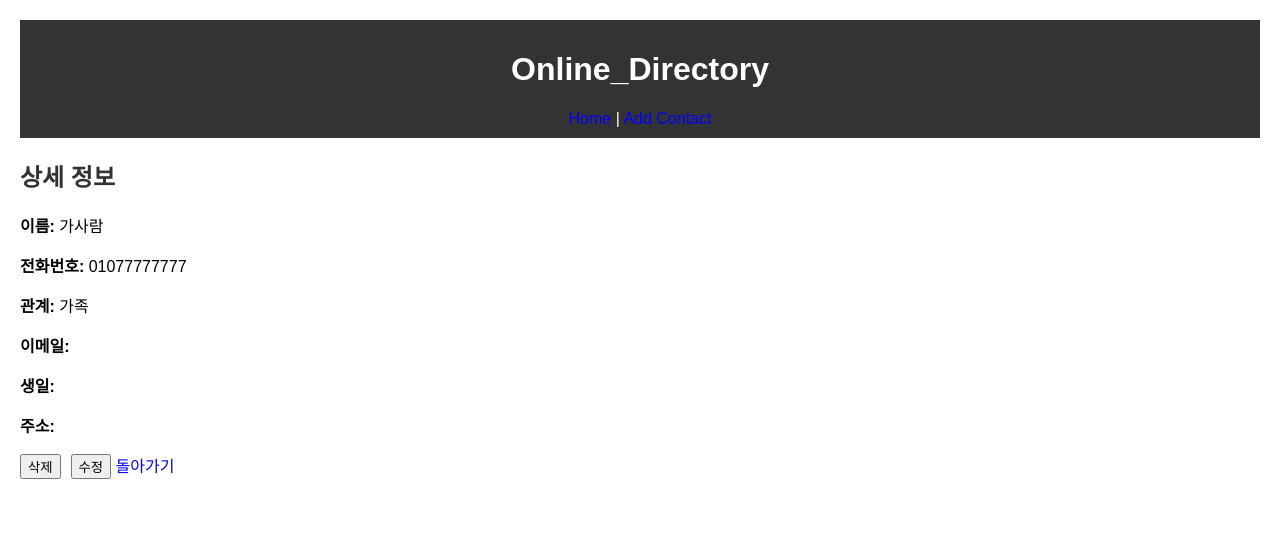
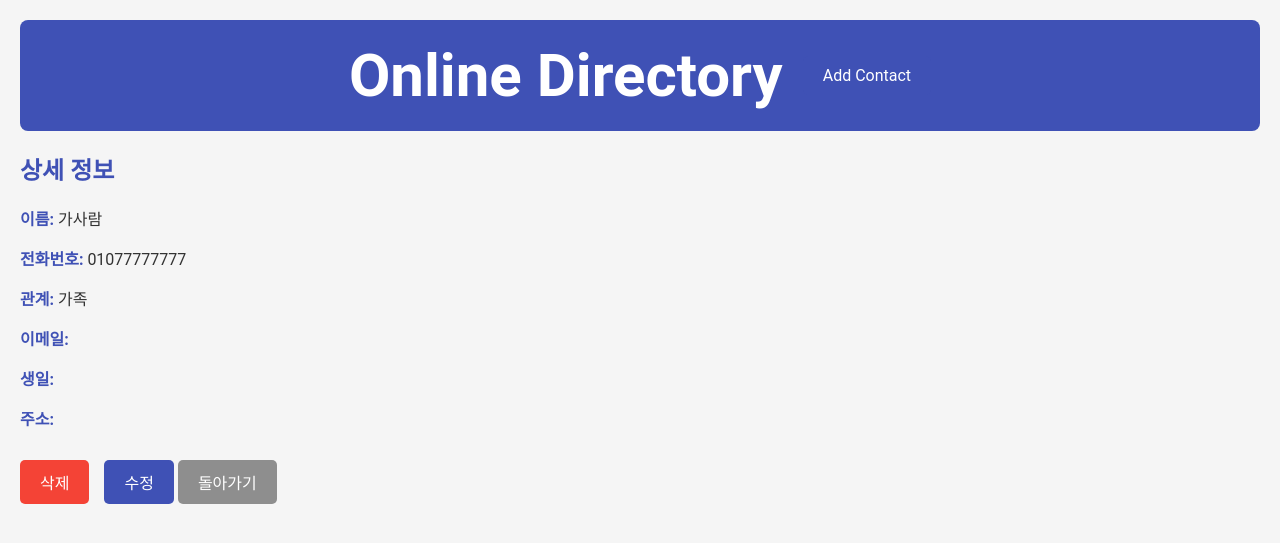
Before and after one commit to DaveLEE777/online_directory, a Flask app: page /contact/1 in a window 1280 px wide. Shown: the top 543 px of the page. Run offline with Flask 3, Linux system fonts and the light colour scheme.

Commit message:
style: improve design and layout

```diff
--- a/static/style.css
+++ b/static/style.css
@@ -1,40 +1,55 @@
+/* Material Design 스타일 적용 */
 body {
-    font-family: Arial, sans-serif;
+    font-family: 'Roboto', sans-serif;
+    background-color: #f5f5f5;
     margin: 0;
     padding: 20px;
 }
 
 header {
-    background-color: #333;
-    color: #fff;
-    padding: 10px;
-    text-align: center;
+    background-color: #3f51b5;
+    color: white;
+    padding: 20px;
+    display: flex;
+    justify-content: center;
+    align-items: center;
+    position: relative;
+    border-radius: 8px;
 }
 
-a {
-    color: #00f;
+.home-btn {
+    font-size: 30px;
+    font-weight: bold;
+    cursor: pointer;
+    margin-right: 20px;
     text-decoration: none;
 }
 
-a:hover {
-    text-decoration: underline;
+h1.home-btn:hover {
+    color: #c5cae9;
 }
 
-h2 {
-    color: #333;
+/* Navigation links */
+.nav-links {
+    display: flex;
+    gap: 20px;
 }
 
-form label {
-    display: inline-block;
-    width: 100px;
-    margin-top: 10px;
+.nav-links .btn {
+    font-size: 16px;
+    padding: 10px 20px;
+    border-radius: 5px;
+    text-decoration: none;
+    background-color: #3f51b5;
+    color: white;
+    transition: background-color 0.3s;
 }
 
-form input {
-    padding: 5px;
-    margin-bottom: 10px;
+.nav-links .btn:hover {
+    background-color: #303f9f;
 }
 
+/* 추가페이지와 수정페이지 이미지 관련 */
 .input-group {
     display: flex;
     align-items: center;
@@ -42,17 +57,115 @@ form input {
 }
 
 .input-group input {
-
-
     font-size: 16px;
     border: 1px solid #ccc;
     border-radius: 5px;
+    padding: 10px;
+    width: 100%; /* 입력란이 부모 요소에 맞게 채워지도록 설정 */
 }
 
 .input-group img {
     width: 40px;         /* 이미지 크기 조정 */
     height: 40px;
     margin-left: 10px;    /* 이미지와 입력 필드 사이의 간격 */
+    object-fit: cover;    /* 이미지가 잘리거나 왜곡되지 않도록 조정 */
+}
 
-    transform: translateY(-7px);
+/* 리스트 스타일 */
+ul {
+    list-style-type: none;
+    padding: 0;
 }
+
+ul li {
+    padding: 10px;
+    background-color: white;
+    border: 1px solid #ddd;
+    margin-bottom: 5px;
+    border-radius: 4px;
+}
+
+ul li a {
+    text-decoration: none;
+    color: #333;
+}
+
+ul li a:hover {
+    text-decoration: underline;
+}
+
+/* 상세 정보 관련 */
+h2 {
+    font-size: 24px;
+    color: #3f51b5;
+    margin-bottom: 20px;
+}
+
+.contact-info p {
+    font-size: 16px;
+    color: #333;
+    margin-bottom: 10px;
+}
+
+.contact-info strong {
+    color: #3f51b5;
+}
+
+/* 버튼 그룹 스타일 */
+.button-group {
+    display: inline-flex;
+    gap: 15px;
+    margin-top: 20px;
+}
+
+.btn {
+    font-size: 16px;
+    padding: 10px 20px;
+    border-radius: 5px;
+    cursor: pointer;
+    border: none;
+    transition: background-color 0.3s ease;
+}
+
+.btn:hover {
+    background-color: #303f9f;
+}
+
+/* 수정 버튼 */
+.btn-primary {
+    background-color: #3f51b5;
+    color: white;
+}
+
+/* 삭제 버튼 */
+.btn-danger {
+    background-color: #f44336;
+    color: white;
+}
+
+/* 돌아가기 버튼 */
+.btn-back {
+    display: inline-block;
+    margin-top: 20px;
+    padding: 10px 20px;
+    background-color: #8e8e8e;
+    color: white;
+    border-radius: 5px;
+    text-decoration: none;
+    text-align: center;
+}
+
+.btn-back:hover {
+    background-color: #757575;
+}
+
+/* home-btn 클래스에 대한 스타일 */
+.home-btn {
+    text-decoration: none;  /* 링크의 기본 밑줄 제거 */
+    color: inherit;         /* 부모 요소의 색상 상속 */
+}
+
+.home-btn h1 {
+    color: white;  /* 텍스트 색상 설정 */
+    margin: 0;     /* 여백 제거 */
+}
--- a/templates/base.html
+++ b/templates/base.html
@@ -8,8 +8,14 @@
 </head>
 <body>
     <header>
-        <h1>Online_Directory</h1>
-        <a href="{{ url_for('index') }}">Home</a> | <a href="{{ url_for('add_contact') }}">Add Contact</a>
+        <!-- Online Directory를 클릭하면 홈으로 이동하도록 a 태그로 감싸기 -->
+        <a href="{{ url_for('index') }}" class="home-btn">
+            <h1>Online Directory</h1>
+        </a>
+
+        <div class="nav-links">
+            <a href="{{ url_for('add_contact') }}" class="btn">Add Contact</a>
+        </div>
     </header>
     <main>
         {% block content %}{% endblock %}
--- a/templates/detail.html
+++ b/templates/detail.html
@@ -2,26 +2,26 @@
 
 {% block content %}
 <h2>상세 정보</h2>
+<div class="contact-info">
     <p><strong>이름:</strong> {{ contact.name }}</p>
     <p><strong>전화번호:</strong> {{ contact.phone }}</p>
     <p><strong>관계:</strong> {{ contact.relation }}</p>
     <p><strong>이메일:</strong> {{ contact.email }}</p>
     <p><strong>생일:</strong> {{ contact.birthday }}</p>
     <p><strong>주소:</strong> {{ contact.address }}</p>
+</div>
 
-<div style="display: inline-flex; gap:10px">
+<div class="button-group">
     <!-- 삭제 버튼 -->
-
-
     <form action="{{ url_for('delete_contact', id=contact.id) }}" method="post">
-        <button type="submit" onclick="return confirm('정말 삭제하시겠습니까?');">삭제</button>
+        <button type="submit" class="btn btn-danger" onclick="return confirm('정말 삭제하시겠습니까?');">삭제</button>
     </form>
 
     <!-- 수정 버튼 -->
     <a href="{{ url_for('edit_contact', id=contact.id)}}">
-        <button type="button">수정</button>
+        <button type="button" class="btn btn-primary">수정</button>
     </a>
 </div>
 
-<a href="{{ url_for('index') }}">돌아가기</a>
+<a href="{{ url_for('index') }}" class="btn btn-back">돌아가기</a>
 {% endblock %}
--- a/templates/index.html
+++ b/templates/index.html
@@ -3,12 +3,13 @@
 {% block content %}
 <h2>전화번호부</h2>
 
-<div>
+<div style="display: flex; justify-content: space-between; align-items: center; margin-bottom: 20px;">
     <!-- 검색 입력란 -->
-    <input type="text" id="search" placeholder="검색...">
+
     <button id="sortButton" class="btn" data-sort="{{ 'name_asc' if sort_order == 'name_desc' else 'name_desc' }}">
         {{ '추가순 정렬' if sort_order == 'name_asc' else '이름순 정렬' }}
     </button>
+    <input type="text" id="search" placeholder="검색..." style="margin-left: 20px; padding: 5px; font-size: 16px; border: 1px solid #ccc; border-radius: 5px;">
 </div>
 
 
```
Lines whose indentation alone changed are shown as unchanged.
